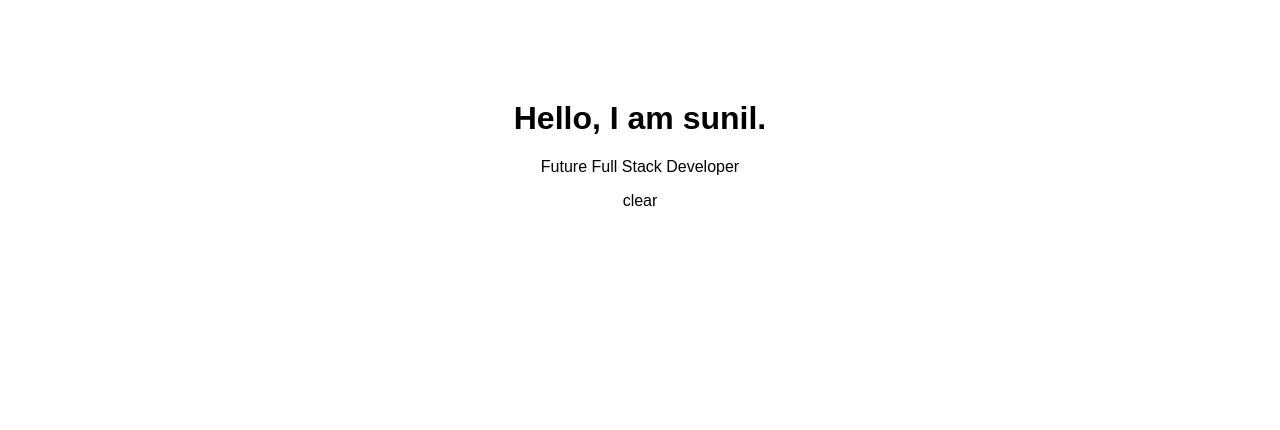
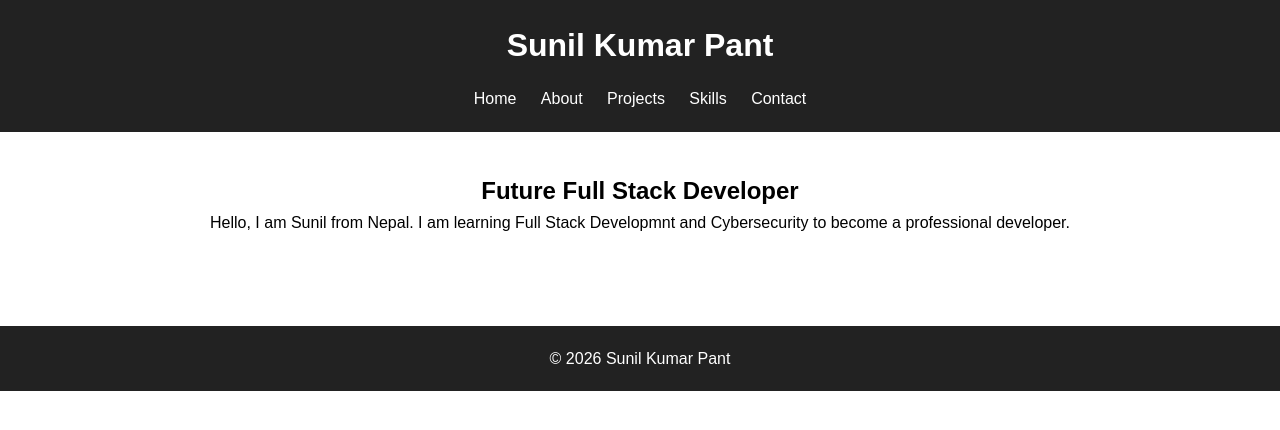
Before and after one commit to sunilkumarpant/portfolio--website, a plain HTML site: page index.html in a window 1280 px wide. Drawn offline with Linux system fonts and the light colour scheme.

Commit message:
Build portfolio structure with semantic HTML

```diff
--- a/index.html
+++ b/index.html
@@ -3,16 +3,44 @@
 <head>
   <meta charset="UTF-8">
   <meta name="viewport" content="width=device-width, initial-scale=1.0">
-  <title>My Portfolio</title>
+  <title>Sunil Kumar Pant | Portfolio</title>
 
   <link rel="stylesheet" href="style.css">
 </head>
 <body>
+  <header>
+  <h1>Sunil Kumar Pant</h1>
 
-  <h1>Hello, I am sunil.</h1>
+  <nav>
+    <a href="#">Home</a>
 
-  <p>Future Full Stack Developer</p>
+    <a href="#">About</a>
 
-  <script src="script.js"></script>  clear
+    <a href="#">Projects</a>
+
+    <a href="#">Skills</a>
+
+    <a href="#">Contact</a>
+
+  </nav>
+  </header>
+
+  <main>
+
+    <section>
+      <h2>Future Full Stack Developer</h2>
+
+
+    <p>Hello, I am Sunil from Nepal. I am learning Full Stack Developmnt and Cybersecurity to become a professional developer. </p>
+
+    </section>
+
+  </main>
+
+  <footer>
+      <p>&copy; 2026 Sunil Kumar Pant</p>
+  </footer>
+
+  <script src="script.js"></script>
 </body>
 </html>
--- a/script.js
+++ b/script.js
@@ -1 +1 @@
-console.log("Portfolio Loaded");
+console.log("Portfolio Website Loaded Sucessfully!");
--- a/style.css
+++ b/style.css
@@ -1,5 +1,40 @@
+*{
+  margin: 0;
+  padding: 0;
+   box-sizing: border-box;
+}
+
 body{
-  font-family: Arial,sans-serif;
-  text-align: center;
-  margin-top: 100px;
-}
+   font-family: Arial,sans-serif;
+   line-height:1.6 ;
+  }
+  header{
+    background: #222;
+    color: white;
+    padding: 20px;
+    text-align: center;
+  }
+  nav{
+    margin-top: 15px;
+  }
+
+  nav a{
+    color: white;
+    text-decoration: none;
+    margin: 10px;
+
+  }
+
+  main{
+    padding: 40px;
+    text-align: center;
+  }
+
+  footer{
+    background: #222;
+    color: white;
+    text-align: center;
+    padding: 20px;
+    margin-top: 50px;
+
+  }
```
